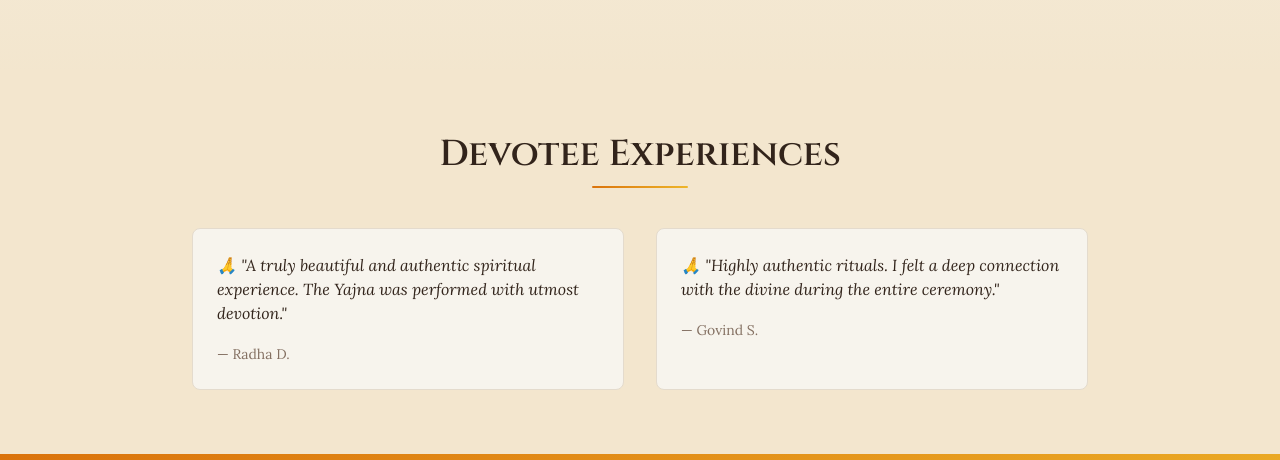
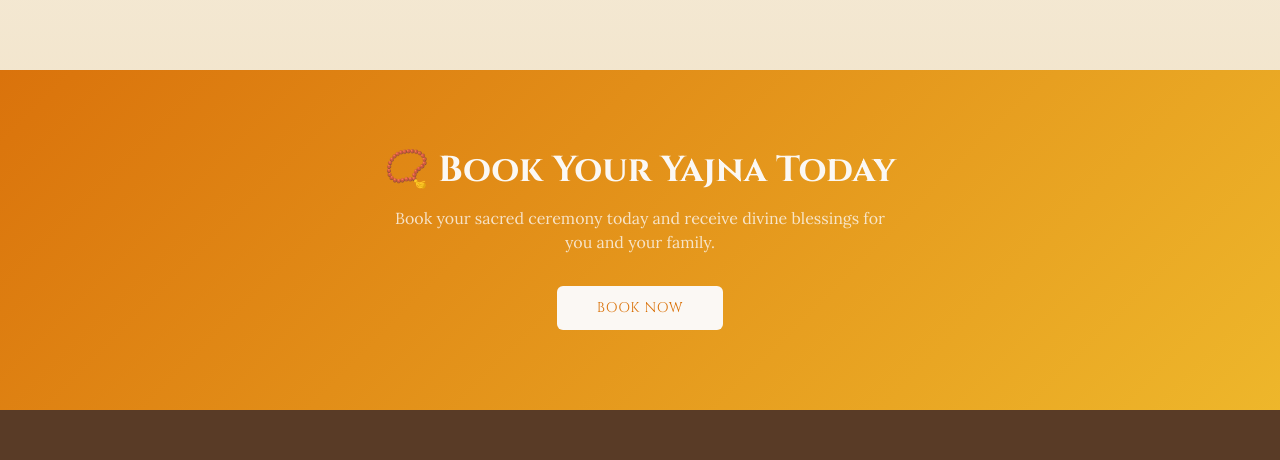
Before and after one commit to vladimir007usa/yajna-xx, a React (Vite) app: page / in a window 1280 px wide. Shown: the part 3366-3826 px from the top of the page. Built offline with nearby package versions, Linux system fonts and the light colour scheme; the HTML template or start-up script is replaced by a standard one.

Commit message:
remove Devotee Experiences section

```diff
--- a/src/pages/Index.tsx
+++ b/src/pages/Index.tsx
@@ -21,10 +21,7 @@ const services = [
   { title: "Complete Seva Package", priceINR: "₹20,000", priceUSD: "$200", features: ["Yajna ceremony", "Full-day Gauseva", "Krishna Balarama Seva", "Vaishnava Bhoj"], premium: true, featured: true },
 ];
 
-const testimonials = [
-  { text: "A truly beautiful and authentic spiritual experience. The Yajna was performed with utmost devotion.", author: "Radha D." },
-  { text: "Highly authentic rituals. I felt a deep connection with the divine during the entire ceremony.", author: "Govind S." },
-];
+
 
 const Index = () => {
   const [showMore, setShowMore] = useState(false);
@@ -153,20 +150,7 @@ const Index = () => {
       {/* Yajna Gallery */}
       <YajnaGallery />
 
-      {/* Testimonials */}
-      <section className="py-16 bg-secondary">
-        <div className="container mx-auto px-4">
-          <SectionHeading title="Devotee Experiences" />
-          <div className="grid grid-cols-1 md:grid-cols-2 gap-8 max-w-4xl mx-auto">
-            {testimonials.map((t, i) => (
-              <blockquote key={i} className="bg-card border border-border rounded-lg p-6">
-                <p className="text-foreground italic mb-4">🙏 "{t.text}"</p>
-                <cite className="text-sm text-muted-foreground not-italic">— {t.author}</cite>
-              </blockquote>
-            ))}
-          </div>
-        </div>
-      </section>
+
 
       {/* Final CTA */}
       <section className="py-20 gradient-saffron text-center">
```
